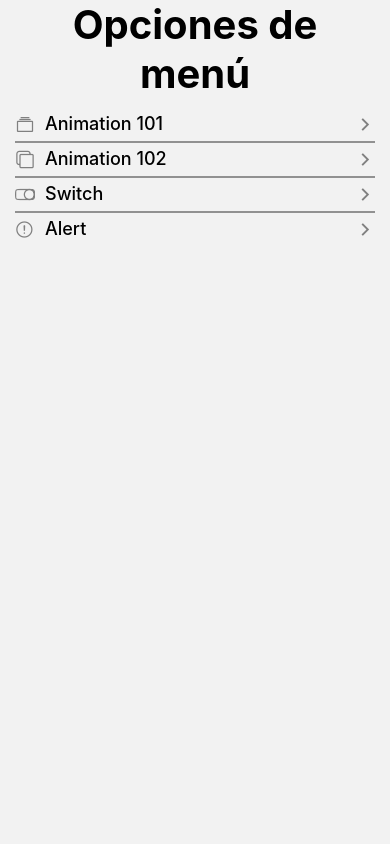
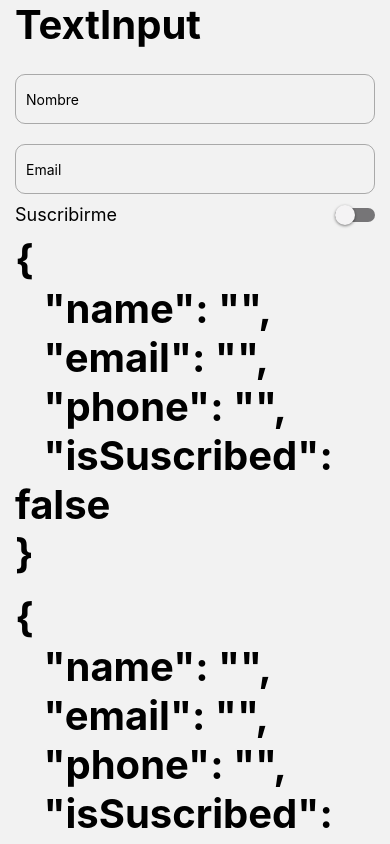
Before and after one commit to gerashdo/RNComponents, a React Native app: screen /TextInputScreen in a window 390 px wide. Shown: the top 844 px of the page. Built offline with nearby package versions, Linux system fonts and the light colour scheme.

Commit message:
Add exercise for inputs

```diff
--- a/src/data/menuItems.ts
+++ b/src/data/menuItems.ts
@@ -21,6 +21,11 @@ export const menuItems: MenuItem[] = [
         name: 'Alert',
         icon: 'alert-circle-outline',
         component: 'AlertScreen'
-    }
+    },
+    {
+        name: 'Text input',
+        icon: 'document-text-outline',
+        component: 'TextInputScreen'
+    },
 
 ]
--- /dev/null
+++ b/src/hooks/useForm.ts
@@ -0,0 +1,20 @@
+import { useState } from 'react';
+
+export const useForm = <T extends Object>( initState: T ) => {
+
+    const [state, setState] = useState( initState );
+
+    const onChange = <K extends Object>( value: K, field: keyof T ) => {
+        setState({
+            ...state,
+            [field]: value
+        });
+    }
+
+    return {
+        ...state,
+        form: state,
+        onChange,
+    }
+
+}
--- a/src/navigator/Navigator.tsx
+++ b/src/navigator/Navigator.tsx
@@ -4,6 +4,7 @@ import { Animation101Screen } from '../screens/Animation101Screen';
 import { Animation102Screen } from '../screens/Animation102Screen';
 import { HomeScreen } from '../screens/HomeScreen';
 import { SwitchScreen } from '../screens/SwitchScreen';
+import { TextInputScreen } from '../screens/TextInputScreen';
 
 export type RootStackParamList = {
   HomeScreen: undefined;
@@ -11,6 +12,7 @@ export type RootStackParamList = {
   Animation102Screen: undefined;
   SwitchScreen: undefined;
   AlertScreen: undefined;
+  TextInputScreen: undefined;
 }
 
 const Stack = createStackNavigator<RootStackParamList>();
@@ -27,6 +29,7 @@ export const Navigator = () => {
       <Stack.Screen name="Animation102Screen" component={ Animation102Screen } />
       <Stack.Screen name="SwitchScreen" component={ SwitchScreen } />
       <Stack.Screen name="AlertScreen" component={ AlertScreen } />
+      <Stack.Screen name="TextInputScreen" component={ TextInputScreen } />
     </Stack.Navigator>
   );
 }
--- /dev/null
+++ b/src/screens/TextInputScreen.tsx
@@ -0,0 +1,86 @@
+
+import React, { useState } from 'react'
+import { KeyboardAvoidingView, Platform, ScrollView, StyleSheet, Text } from 'react-native'
+import { TextInput, View } from 'react-native'
+import { CustomSwitch } from '../components/CustomSwitch'
+import { HeaderTitle } from '../components/HeaderTitle'
+import { useForm } from '../hooks/useForm'
+import { styles } from '../theme/appTheme'
+
+export const TextInputScreen = () => {
+
+    const { onChange, form, isSuscribed } = useForm({
+        name: '',
+        email: '',
+        phone: '',
+        isSuscribed: false,
+    })
+
+    return (
+        <KeyboardAvoidingView
+            behavior={ Platform.OS === 'ios' ? 'padding' : 'height' }
+        >
+            <ScrollView>
+                <View style={ styles.globalMargin }>
+                    <HeaderTitle title='TextInput'/>
+                    <TextInput
+                        style={ localStyles.textInput }
+                        placeholder='Nombre'
+                        onChangeText={ ( text ) => onChange( text, 'name' ) }
+                        autoCapitalize='words'
+                        autoCorrect={ false }
+                    />
+                    <TextInput
+                        style={ localStyles.textInput }
+                        placeholder='Email'
+                        onChangeText={ ( text ) => onChange( text, 'email' ) }
+                        autoCapitalize='none'
+                        autoCorrect={ false }
+                        keyboardType='email-address'
+                    />
+                    <View style={ localStyles.switchContainer }>
+                        <Text style={{ fontSize: 18 }}>Suscribirme</Text>
+                        <CustomSwitch
+                            isOn={ isSuscribed }
+                            onChange={ ( value ) => onChange( value, 'isSuscribed')}
+                        />
+                    </View>
+                    <HeaderTitle
+                        title={ JSON.stringify( form, null, 3 ) }
+                    />
+                    <HeaderTitle
+                        title={ JSON.stringify( form, null, 3 ) }
+                    />
+                    <TextInput
+                        style={ localStyles.textInput }
+                        placeholder='Teléfono'
+                        onChangeText={ ( text ) => onChange( text, 'phone' ) }
+                        keyboardType='number-pad'
+                    />
+
+                    <View style={{ height: 75 }} />
+                </View>
+            </ScrollView>
+        </KeyboardAvoidingView>
+    )
+}
+
+const localStyles = StyleSheet.create({
+    textInput: {
+        borderWidth: 1,
+        borderColor: 'rgba(0,0,0,0.3)',
+        height: 50,
+        borderRadius: 10,
+        paddingHorizontal: 10,
+        marginVertical: 10,
+    },
+    stateText: {
+        fontSize: 20
+    },
+    switchContainer:{
+        flexDirection: 'row',
+        justifyContent: 'space-between',
+        alignItems: 'center',
+        marginBottom: 10,
+    }
+})
--- a/src/theme/appTheme.ts
+++ b/src/theme/appTheme.ts
@@ -7,6 +7,5 @@ export const styles = StyleSheet.create({
     title: {
         fontSize: 40,
         fontWeight: 'bold',
-        textAlign: "center"
     }
 })
```
